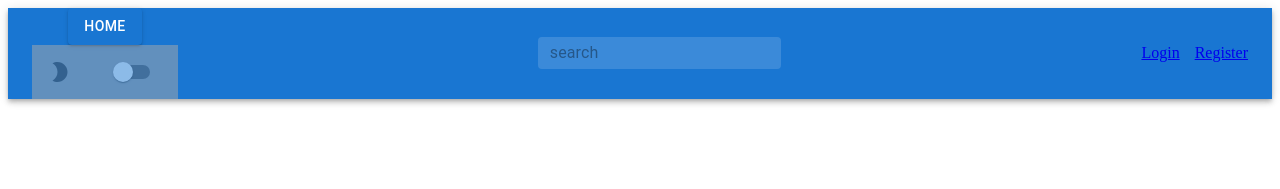
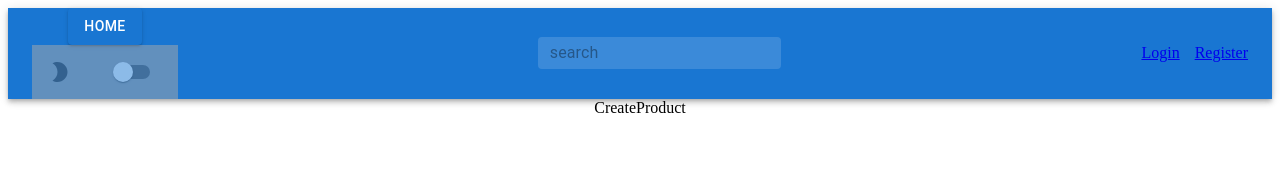
Before and after one commit to C9-youssefoesmail/MERAKI_Academy_Project_4_BoyCott, a React (Create React App) app in the folder frontend/: page /CreateProduct in a window 1280 px wide. Shown: the top 189 px of the page. Built offline with nearby package versions, Linux system fonts and the light colour scheme.

Commit message:
CreateProduct component

```diff
--- a/frontend/src/App.js
+++ b/frontend/src/App.js
@@ -7,6 +7,7 @@ import ProductItems from "./components/Items/ProductItems";
 import Nav from "./components/Nav/Nav";
 import Register from "./components/Register/Register";
 import Details from "./components/Details/Details";
+import CreateProduct from "./components/CreateProduct/CreateProduct"
 
 //createContext
 export const LoginContext = createContext();
@@ -46,6 +47,7 @@ function App() {
             <Route path="/Register" element={<Register />}></Route>
             <Route path="/Login" element={<Login />}></Route>
             <Route path="/" element={<ProductItems />}></Route>
+            <Route path="/CreateProduct" element={<CreateProduct/>}></Route>
           </Routes>
         </Box>
       </div>
--- /dev/null
+++ b/frontend/src/components/CreateProduct/CreateProduct.js
@@ -0,0 +1,9 @@
+import React from 'react'
+
+const CreateProduct = () => {
+  return (
+    <div>CreateProduct</div>
+  )
+}
+
+export default CreateProduct;
--- a/frontend/src/components/Nav/Nav.js
+++ b/frontend/src/components/Nav/Nav.js
@@ -120,7 +120,7 @@ const Nav = () => {
             <Link to="/Profile">Profile</Link>
           </MenuItem>
           {userStatus === "admin" && <MenuItem>
-            <Link to="/createProduct">Create Product</Link>
+            <Link to="/CreateProduct">Create Product</Link>
           </MenuItem>}
           <MenuItem>
             <Link
```
Also changed, not shown: frontend/src/components/CreateProduct/style.css (added).
